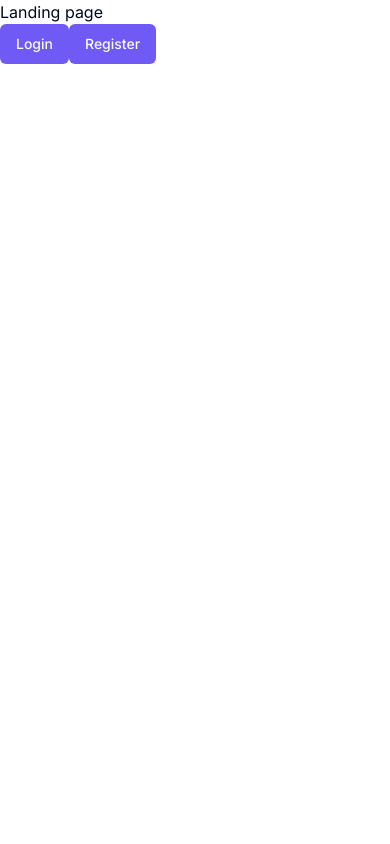
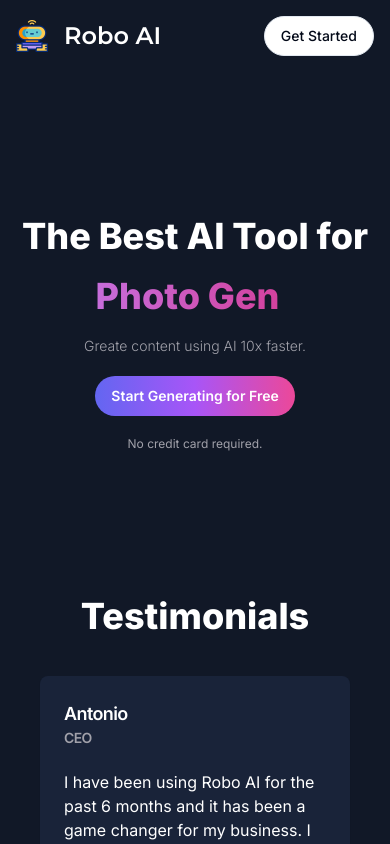
Before and after one commit to mmahabadi/ai-saas-nextjs, a Next.js app: page / in a window 390 px wide. Built offline with nearby package versions, Linux system fonts and the light colour scheme; no server answers.

Commit message:
add landing page

```diff
--- /dev/null
+++ b/app/(landing)/layout.tsx
@@ -0,0 +1,9 @@
+const LandingLayout = ({ children }: { children: React.ReactNode }) => {
+  return (
+    <main className="h-full bg-[#111827] overflow-auto">
+      <div className="mx-auto max-w-screen-xl h-full w-full">{children}</div>
+    </main>
+  );
+};
+
+export default LandingLayout;
--- a/app/(landing)/page.tsx
+++ b/app/(landing)/page.tsx
@@ -1,16 +1,13 @@
-import { Button } from "@/components/ui/button";
-import Link from "next/link";
+import { LandingContent } from "@/components/landing-content";
+import { LandingHero } from "@/components/landing-hero";
+import { LandingNavbar } from "@/components/landing-navbar";
 
 const LandingPage = () => {
   return (
-    <div>
-      <h1>Landing page</h1>
-      <Link href="/sign-in">
-        <Button>Login</Button>
-      </Link>
-      <Link href="/sign-up">
-        <Button>Register</Button>
-      </Link>
+    <div className="h-full">
+      <LandingNavbar />
+      <LandingHero />
+      <LandingContent />
     </div>
   );
 };
--- /dev/null
+++ b/components/landing-content.tsx
@@ -0,0 +1,62 @@
+"use client";
+
+import { Card, CardContent, CardHeader, CardTitle } from "./ui/card";
+
+const testimonials = [
+  {
+    name: "Antonio",
+    title: "CEO",
+    avatar: "A",
+    description:
+      "I have been using Robo AI for the past 6 months and it has been a game changer for my business. I have been able to generate content 10x faster than before.",
+  },
+  {
+    name: "Maria",
+    title: "Designer",
+    avatar: "M",
+    description:
+      "Robo AI helped me to generate photos and videos for my clients. I Love it!",
+  },
+  {
+    name: "John",
+    title: "Developer",
+    avatar: "J",
+    description:
+      "It has been a game changer for my business. I have been able to generate codes 10x faster than before.",
+  },
+  {
+    name: "Sara",
+    title: "Product Manager",
+    avatar: "S",
+    description: "The best AI tool for generating content.",
+  },
+];
+export const LandingContent = () => {
+  return (
+    <div className="px-10 pb-20">
+      <h2 className="text-center text-4xl text-white font-extrabold mb-10">
+        Testimonials
+      </h2>
+      <div className="grid grid-cols-1 sm:grid-cols-2 md:grid-cols-3 lg:grid-cols-4 gap-4">
+        {testimonials.map((item) => (
+          <Card
+            key={item.description}
+            className="bg-[#192339] border-none text-white"
+          >
+            <CardHeader>
+              <CardTitle className="flex items-center gap-x-2">
+                <div>
+                  <p className="text-lg">{item.name}</p>
+                  <p className="text-zinc-400 text-sm">{item.title}</p>
+                </div>
+              </CardTitle>
+              <CardContent className="pt-4 px-0">
+                {item.description}
+              </CardContent>
+            </CardHeader>
+          </Card>
+        ))}
+      </div>
+    </div>
+  );
+};
--- /dev/null
+++ b/components/landing-hero.tsx
@@ -0,0 +1,49 @@
+"use client";
+
+import { useAuth } from "@clerk/nextjs";
+import Link from "next/link";
+
+import TypewriterComponent from "typewriter-effect";
+import { Button } from "./ui/button";
+
+export const LandingHero = () => {
+  const { isSignedIn } = useAuth();
+  return (
+    <div className="text-white font-bold py-36 text-center space-y-5">
+      <div className="text-4xl m:text-5xl md:text-6xl lg:text-7xl space-y-5 font-extrabold">
+        <h1>The Best AI Tool for</h1>
+        <div className="text-transparent bg-clip-text bg-gradient-to-r from-purple-400 to-pink-600">
+          <TypewriterComponent
+            options={{
+              strings: [
+                "Chatbot.",
+                "Photo Generation.",
+                "Music Generation.",
+                "Code Generation.",
+                "Video Generation.",
+              ],
+              autoStart: true,
+              loop: true,
+            }}
+          />
+        </div>
+      </div>
+      <div className="text-sm md:text-xl font-light text-zinc-400">
+        Greate content using AI 10x faster.
+      </div>
+      <div>
+        <Link href={isSignedIn ? "/dashboard" : "/sign-up"}>
+          <Button
+            variant="premium"
+            className="md:text-lg p-4 md:p-6 rounded-full font-semibold"
+          >
+            Start Generating for Free
+          </Button>
+        </Link>
+      </div>
+      <div className="text-zinc-400 text-xs md:text-sm font-normal">
+        No credit card required.
+      </div>
+    </div>
+  );
+};
--- /dev/null
+++ b/components/landing-navbar.tsx
@@ -0,0 +1,32 @@
+"use client";
+
+import { cn } from "@/lib/utils";
+import { useAuth } from "@clerk/nextjs";
+import { Montserrat } from "next/font/google";
+import Image from "next/image";
+import Link from "next/link";
+import { Button } from "./ui/button";
+
+const font = Montserrat({ weight: "600", subsets: ["latin"] });
+export const LandingNavbar = () => {
+  const { isSignedIn } = useAuth();
+  return (
+    <nav className="p-4 bg-transparent flex items-center justify-between">
+      <Link href="/" className="flex items-center">
+        <div className="relative h-8 w-8 mr-4">
+          <Image fill alt="Logo" src="/logo.png" />
+        </div>
+        <h1 className={cn("text-2xl font-bold text-white", font.className)}>
+          Robo AI
+        </h1>
+      </Link>
+      <div className="flex items-center gap-x-2">
+        <Link href={isSignedIn ? "/dashboard" : "/sign-up"}>
+          <Button variant="outline" className="rounded-full">
+            Get Started
+          </Button>
+        </Link>
+      </div>
+    </nav>
+  );
+};
--- a/package.json
+++ b/package.json
@@ -33,6 +33,7 @@
     "stripe": "^14.17.0",
     "tailwind-merge": "^2.2.1",
     "tailwindcss-animate": "^1.0.7",
+    "typewriter-effect": "^2.21.0",
     "zod": "^3.22.4",
     "zustand": "^4.5.1"
   },
```
Also changed, not shown: 1 other file (tests, documents, lock files or other folders).
